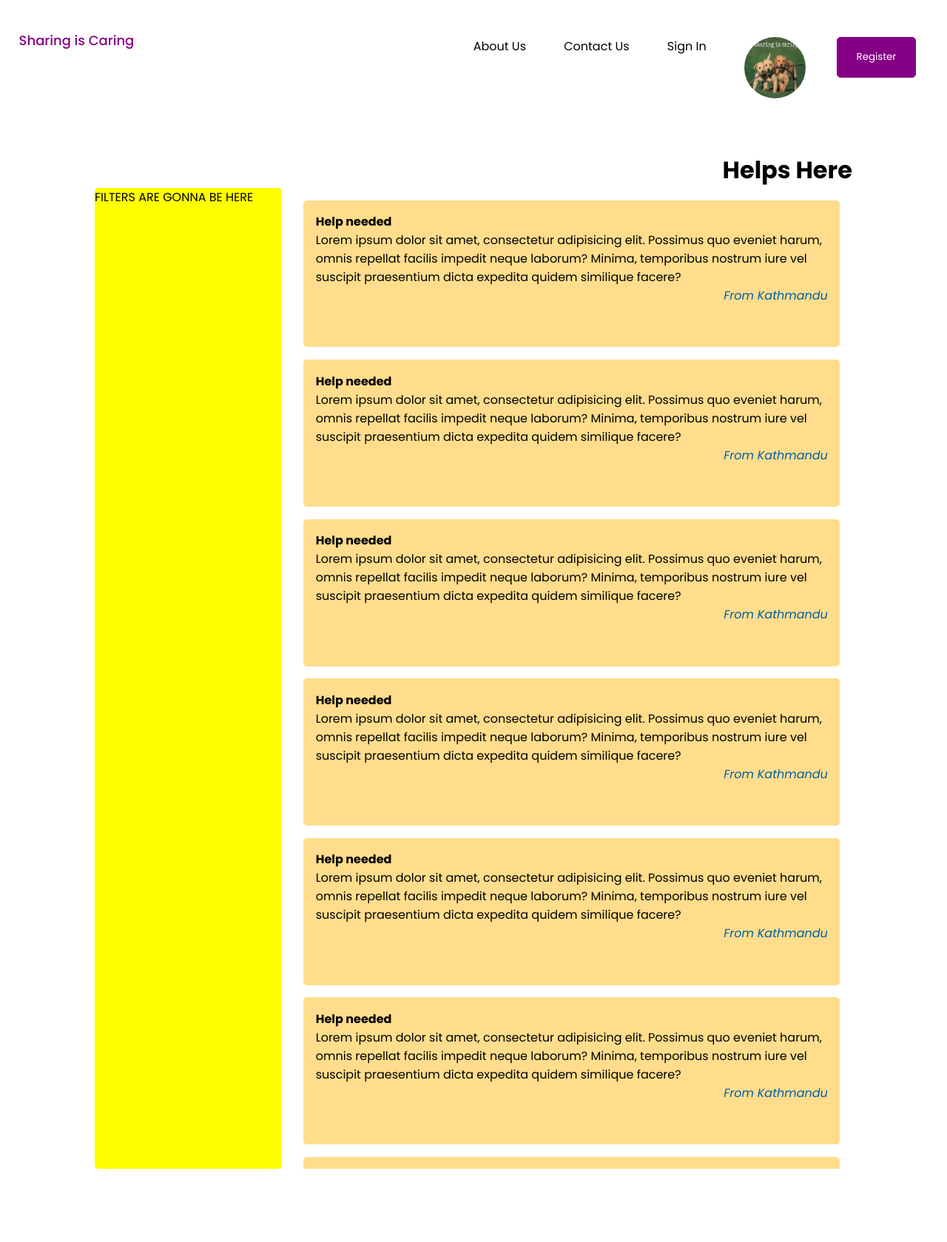
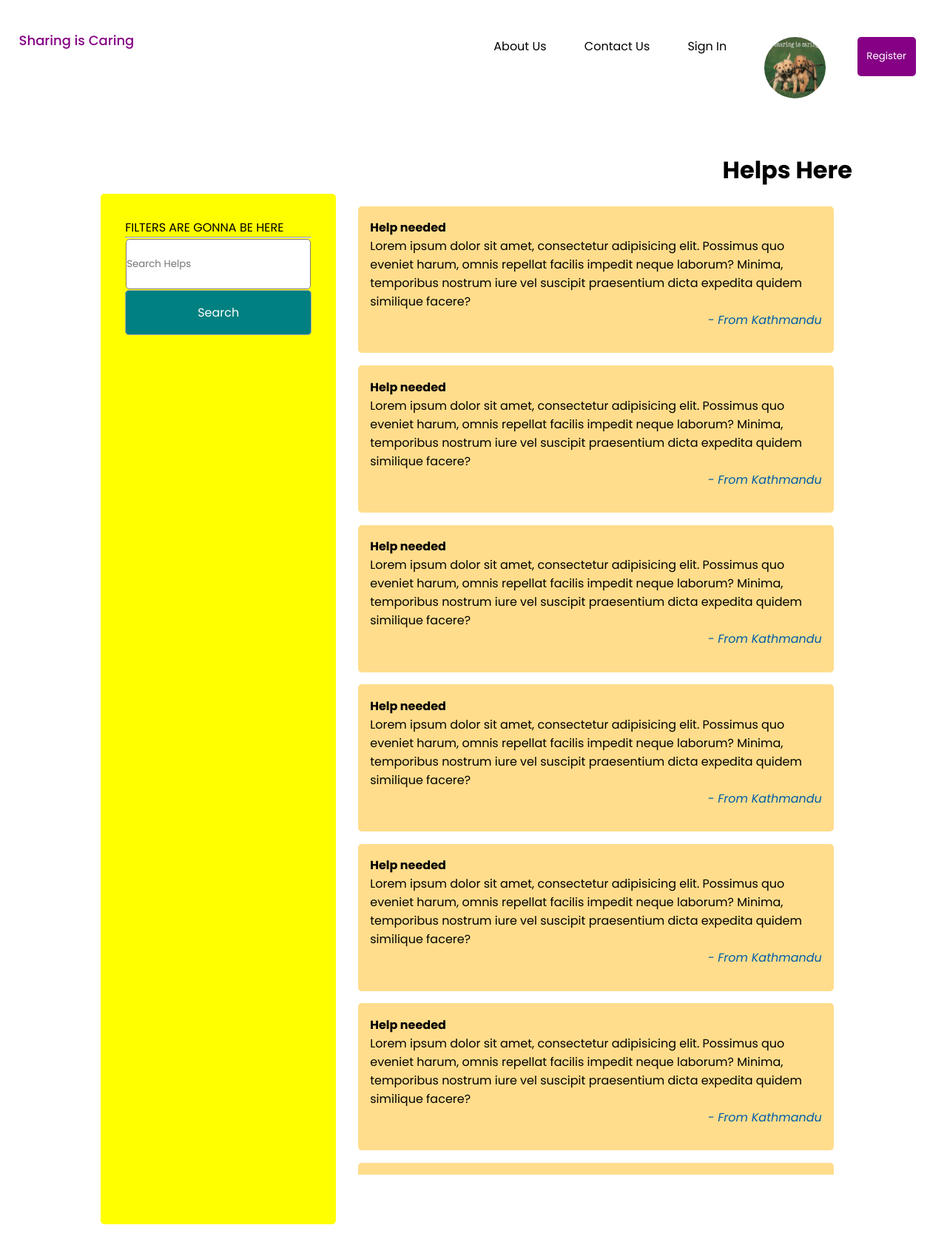
Before and after one commit to NistCollegeTeam/College-Web-Project-I, a PHP site: page /list.php in a window 1280 px wide. Shown: the whole page at 74% size. Before the commit the page ends 1580 px from the top, so only its background shows below. Run offline with PHP 8.4, Linux system fonts and the light colour scheme.

Commit message:
Search input box

```diff
--- a/list.php
+++ b/list.php
@@ -4,8 +4,9 @@
     <meta charset="UTF-8">
     <meta http-equiv="X-UA-Compatible" content="IE=edge">
     <meta name="viewport" content="width=device-width, initial-scale=1.0">
+    <link rel="stylesheet" href="./styles/main.css">
     <link rel="stylesheet" href="./styles/nav.css">
-    <link rel="stylesheet" href="./styles/main.css">
+    <link rel="stylesheet" href="./styles/list.css">
     <title>Sharing is Caring | Helps - Search</title>
 </head>
 <body>
@@ -17,6 +18,13 @@
         <div class="data-section">
             <div class="sidebar">
                 FILTERS ARE GONNA BE HERE
+                <hr>
+                <div class="search-form">
+                    <input type="email" name="search" id="search-input" placeholder="Search Helps">
+                    <button class="btn search-btn">
+                        Search
+                    </button>
+                </div>
             </div>
             <div class="helplist-container">
                 <div class="help-item">
@@ -29,7 +37,7 @@
                         </p>
                     </div>
                     <div class="help-meta">
-                        From Kathmandu
+                        - From Kathmandu
                     </div>
                 </div>
                 <div class="help-item">
@@ -42,7 +50,7 @@
                         </p>
                     </div>
                     <div class="help-meta">
-                        From Kathmandu
+                        - From Kathmandu
                     </div>
                 </div>
                 <div class="help-item">
@@ -55,7 +63,7 @@
                         </p>
                     </div>
                     <div class="help-meta">
-                        From Kathmandu
+                        - From Kathmandu
                     </div>
                 </div>
                 <div class="help-item">
@@ -68,7 +76,7 @@
                         </p>
                     </div>
                     <div class="help-meta">
-                        From Kathmandu
+                        - From Kathmandu
                     </div>
                 </div>
                 <div class="help-item">
@@ -81,7 +89,7 @@
                         </p>
                     </div>
                     <div class="help-meta">
-                        From Kathmandu
+                        - From Kathmandu
                     </div>
                 </div>
                 <div class="help-item">
@@ -94,7 +102,7 @@
                         </p>
                     </div>
                     <div class="help-meta">
-                        From Kathmandu
+                        - From Kathmandu
                     </div>
                 </div>
                 <div class="help-item">
@@ -107,7 +115,7 @@
                         </p>
                     </div>
                     <div class="help-meta">
-                        From Kathmandu
+                        - From Kathmandu
                     </div>
                 </div>
                 <div class="help-item">
@@ -120,7 +128,7 @@
                         </p>
                     </div>
                     <div class="help-meta">
-                        From Kathmandu
+                        - From Kathmandu
                     </div>
                 </div>
                 <div class="help-item">
@@ -133,7 +141,7 @@
                         </p>
                     </div>
                     <div class="help-meta">
-                        From Kathmandu
+                        - From Kathmandu
                     </div>
                 </div>
                 <div class="help-item">
@@ -146,7 +154,7 @@
                         </p>
                     </div>
                     <div class="help-meta">
-                        From Kathmandu
+                        - From Kathmandu
                     </div>
                 </div>
 
--- /dev/null
+++ b/styles/list.css
@@ -0,0 +1,49 @@
+.title {
+  text-align: right;
+}
+.data-section {
+  display: flex;
+  justify-content: space-between;
+  padding: 0.5em;
+}
+.sidebar {
+  background-color: yellow;
+  height: 80vh;
+  margin-right: 1vw;
+  width: 25%;
+  border-radius: 5px;
+  padding: 2vh;
+}
+.helplist-container {
+  height: 80vh;
+  width: 75%;
+  background-color: rgb(255, 255, 255);
+  border-radius: 5px;
+  overflow-y: scroll;
+}
+.help-item {
+  min-height: 10vh;
+  background-color: rgb(255, 221, 140);
+  margin: 1vh;
+  padding: 1vh;
+  border-radius: 5px;
+}
+.help-meta {
+  font-style: italic;
+  text-align: right;
+  color: var(--meta);
+}
+
+.search-form {
+  display: flex;
+  flex-direction: column;
+}
+.search-btn {
+  background-color: teal;
+  color: white;
+  font-size: medium;
+}
+.search-btn:focus,
+.search-btn:active {
+  background-color: rgb(0, 173, 173);
+}
--- a/styles/main.css
+++ b/styles/main.css
@@ -3,6 +3,7 @@
   --primary: rgb(133, 0, 133);
   --secondary: rgb(194, 0, 194);
   --meta: rgb(0, 93, 168);
+  --btn-shadow: rgba(163, 211, 226, 0.897);
   padding: 0px;
   margin: 0px;
   font-family: Poppins;
@@ -31,36 +32,30 @@
 .container {
   padding: 1vh 10vw;
 }
-.title {
-  text-align: right;
+.btn {
+  border: 0.1rem solid #a8a8a8;
+  padding: 1vh 1vw;
+  border-radius: 5px;
+  max-height: 5vh;
+  cursor: pointer;
 }
-.data-section {
-  display: flex;
-  justify-content: space-between;
+input:focus,
+.btn:hover,
+.btn:focus {
+  box-shadow: 0px 0px 5px var(--btn-shadow), 0 0 5px var(--btn-shadow),
+    0 0 5px var(--btn-shadow);
+  outline: none;
 }
-.sidebar {
-  background-color: yellow;
-  height: 80vh;
-  margin-right: 1vw;
-  width: 25%;
+.btn:active {
+  background-color: #808080;
+}
+.btn a {
+  color: white;
+}
+
+input {
+  height: 4vh;
   border-radius: 5px;
+  margin: 1px;
+  border: 0.1em solid rgb(131, 122, 122);
 }
-.helplist-container {
-  height: 80vh;
-  width: 75%;
-  background-color: rgb(255, 255, 255);
-  border-radius: 5px;
-  overflow-y: scroll;
-}
-.help-item {
-  min-height: 10vh;
-  background-color: rgb(255, 221, 140);
-  margin: 1vh;
-  padding: 1vh;
-  border-radius: 5px;
-}
-.help-meta {
-  font-style: italic;
-  text-align: right;
-  color: var(--meta);
-}
--- a/styles/nav.css
+++ b/styles/nav.css
@@ -25,20 +25,17 @@ nav a {
   padding: 1vh;
   text-align: center;
 }
-.btn {
-  border: 0.1rem solid var(--primary);
-  padding: 1vh 2vw;
-  border-radius: 5px;
-  max-height: 5vh;
-}
-.btn a {
-  color: white;
-}
 .btn-login {
+  border: none;
   background-color: var(--primary);
 }
-.btn-login:hover {
+.btn-login:active {
   background-color: var(--secondary);
+}
+.btn-login:hover,
+.btn-login:focus {
+  box-shadow: 0px 0px 5px var(--secondary), 0 0 5px var(--secondary),
+    0 0 5px var(--secondary);
 }
 .avatar {
   width: 5vh;
```
